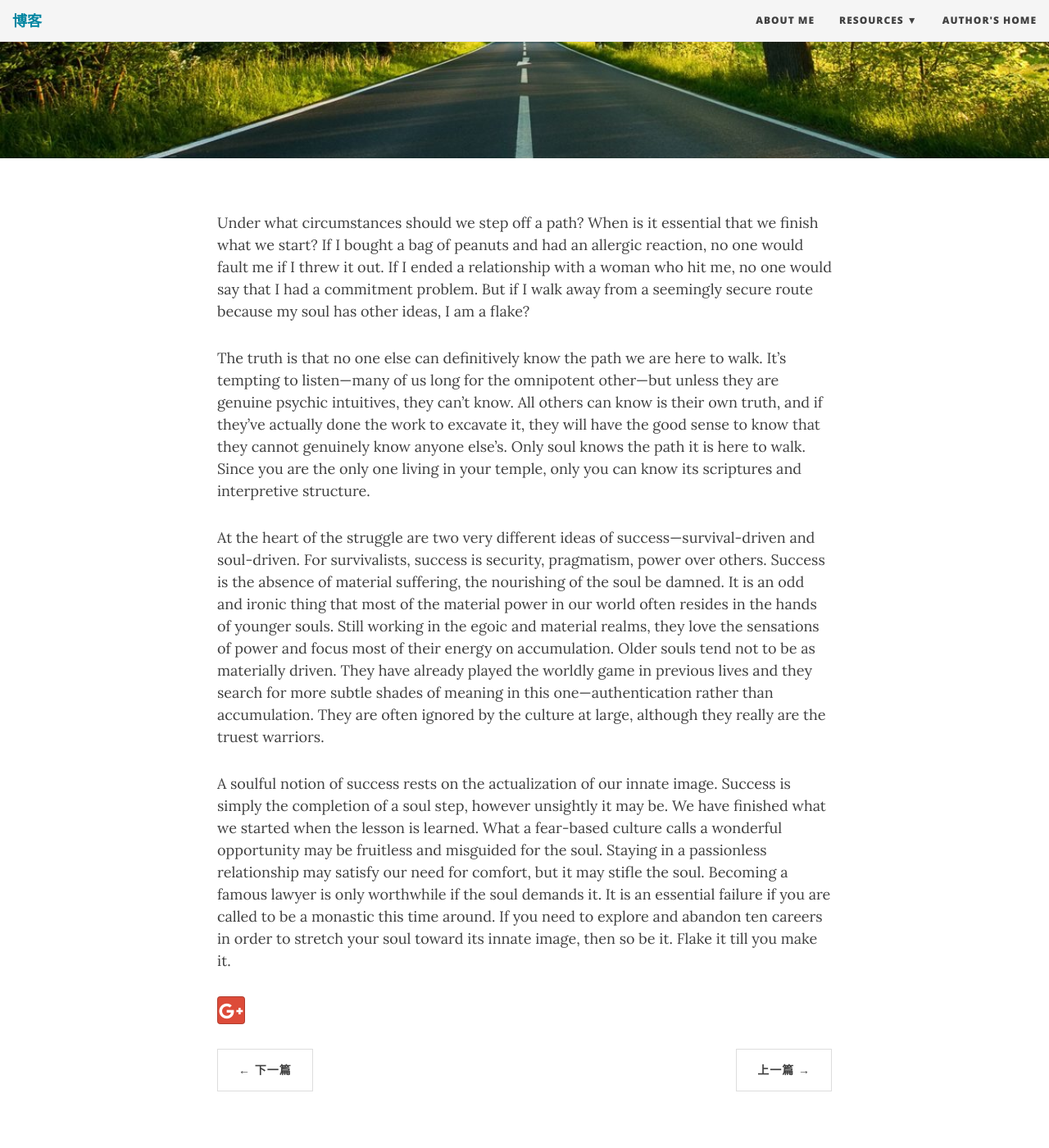
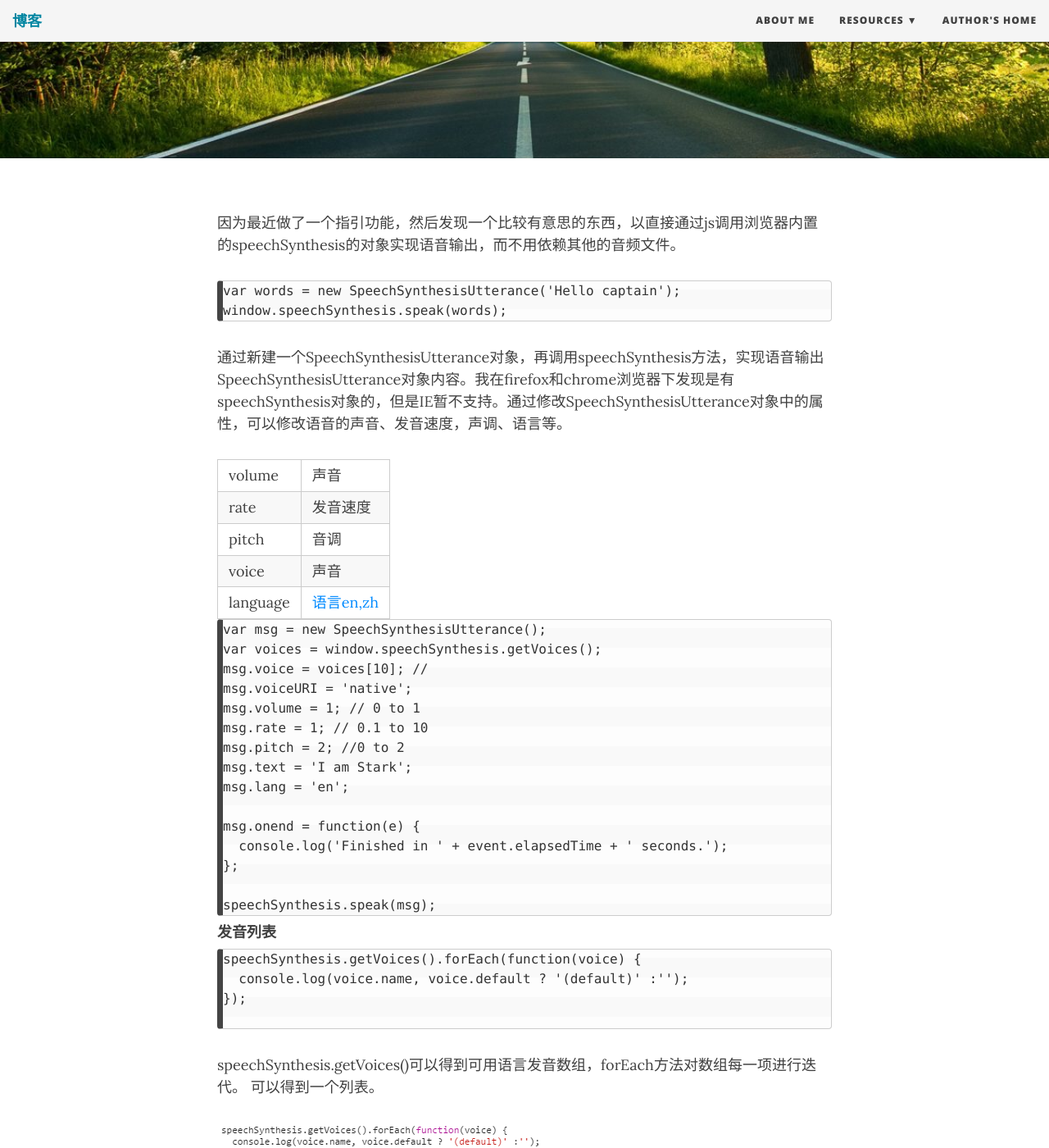
Before and after one commit to dandanbu3/dandanbu3.github.io, a Jekyll site: the page built from _posts/2015-02-26-flake-it-till-you-make-it.md, in a window 1280 px wide and 1400 px high, scrolled down 338 px. Shown: the whole window at 82% size. Built offline with Jekyll 4.4.1, drawn with Linux system fonts in a browser that asks for light colours; nearby versions of some CDN libraries; some of the changed text lies outside the part shown.

Commit message:
博客内容

```diff
--- a/_posts/2015-02-26-flake-it-till-you-make-it.md
+++ b/_posts/2015-02-26-flake-it-till-you-make-it.md
@@ -5,10 +5,64 @@ subtitle: Excerpt from Soulshaping by Jeff Brown
 bigimg: /img/path.jpg
 ---
 
-Under what circumstances should we step off a path? When is it essential that we finish what we start? If I bought a bag of peanuts and had an allergic reaction, no one would fault me if I threw it out. If I ended a relationship with a woman who hit me, no one would say that I had a commitment problem. But if I walk away from a seemingly secure route because my soul has other ideas, I am a flake?
+因为最近做了一个指引功能，然后发现一个比较有意思的东西，以直接通过js调用浏览器内置的speechSynthesis的对象实现语音输出，而不用依赖其他的音频文件。
 
-The truth is that no one else can definitively know the path we are here to walk. It’s tempting to listen—many of us long for the omnipotent other—but unless they are genuine psychic intuitives, they can’t know. All others can know is their own truth, and if they’ve actually done the work to excavate it, they will have the good sense to know that they cannot genuinely know anyone else’s. Only soul knows the path it is here to walk. Since you are the only one living in your temple, only you can know its scriptures and interpretive structure.
+~~~
+var words = new SpeechSynthesisUtterance('Hello captain');
+window.speechSynthesis.speak(words);
+~~~
+通过新建一个SpeechSynthesisUtterance对象，再调用speechSynthesis方法，实现语音输出SpeechSynthesisUtterance对象内容。我在firefox和chrome浏览器下发现是有speechSynthesis对象的，但是IE暂不支持。通过修改SpeechSynthesisUtterance对象中的属性，可以修改语音的声音、发音速度，声调、语言等。
 
-At the heart of the struggle are two very different ideas of success—survival-driven and soul-driven. For survivalists, success is security, pragmatism, power over others. Success is the absence of material suffering, the nourishing of the soul be damned. It is an odd and ironic thing that most of the material power in our world often resides in the hands of younger souls. Still working in the egoic and material realms, they love the sensations of power and focus most of their energy on accumulation. Older souls tend not to be as materially driven. They have already played the worldly game in previous lives and they search for more subtle shades of meaning in this one—authentication rather than accumulation. They are often ignored by the culture at large, although they really are the truest warriors.
+|volume|声音|
+|rate|发音速度|
+|pitch|音调|
+|voice|声音|
+|language|[语言en,zh](http://www.mathguide.de/info/tools/languagecode.html)|
 
-A soulful notion of success rests on the actualization of our innate image. Success is simply the completion of a soul step, however unsightly it may be. We have finished what we started when the lesson is learned. What a fear-based culture calls a wonderful opportunity may be fruitless and misguided for the soul. Staying in a passionless relationship may satisfy our need for comfort, but it may stifle the soul. Becoming a famous lawyer is only worthwhile if the soul demands it. It is an essential failure if you are called to be a monastic this time around. If you need to explore and abandon ten careers in order to stretch your soul toward its innate image, then so be it. Flake it till you make it.
+
+~~~
+var msg = new SpeechSynthesisUtterance();
+var voices = window.speechSynthesis.getVoices();
+msg.voice = voices[10]; //
+msg.voiceURI = 'native';
+msg.volume = 1; // 0 to 1
+msg.rate = 1; // 0.1 to 10
+msg.pitch = 2; //0 to 2
+msg.text = 'I am Stark';
+msg.lang = 'en';
+
+msg.onend = function(e) {
+  console.log('Finished in ' + event.elapsedTime + ' seconds.');
+};
+
+speechSynthesis.speak(msg);
+~~~
+#### 发音列表
+
+~~~
+speechSynthesis.getVoices().forEach(function(voice) {
+  console.log(voice.name, voice.default ? '(default)' :'');
+});
+
+~~~
+speechSynthesis.getVoices()可以得到可用语言发音数组，forEach方法对数组每一项进行迭代。
+可以得到一个列表。
+
+![grep](/img/chromeSpeech.png)
+
+知道这个列表我们就能用指定语言读取内容了
+
+~~~
+var msg = new SpeechSynthesisUtterance('你好');
+msg.voice = speechSynthesis.getVoices().filter(function(voice) { return voice.name == 'Google 普通话（中国大陆）'; })[0];
+speechSynthesis.speak(msg);
+~~~
+speechSynthesis[浏览器兼容性](https://developer.mozilla.org/en-US/docs/Web/API/SpeechSynthesis)
+
+也可以直接在控制台输入以下代码进行检测
+~~~
+if ('speechSynthesis' in window){
+//内容
+}
+~~~
+对于不支持的浏览器，可以用html5新加入的audio标签，如果浏览器版本比较低，那就只能用flash实现了。
```
Also changed, not shown: _posts/2017-04-25-brower-speechSynthesis.md (+1 -0 lines).
